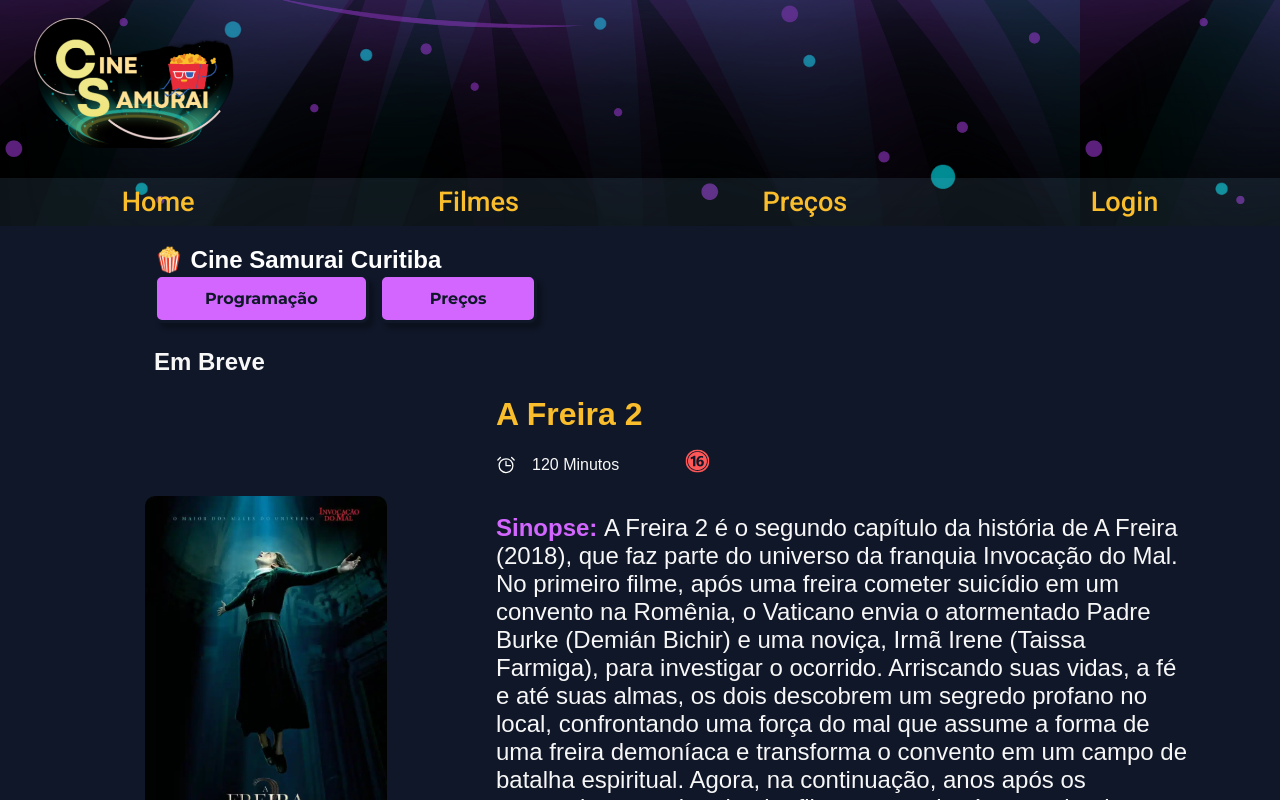
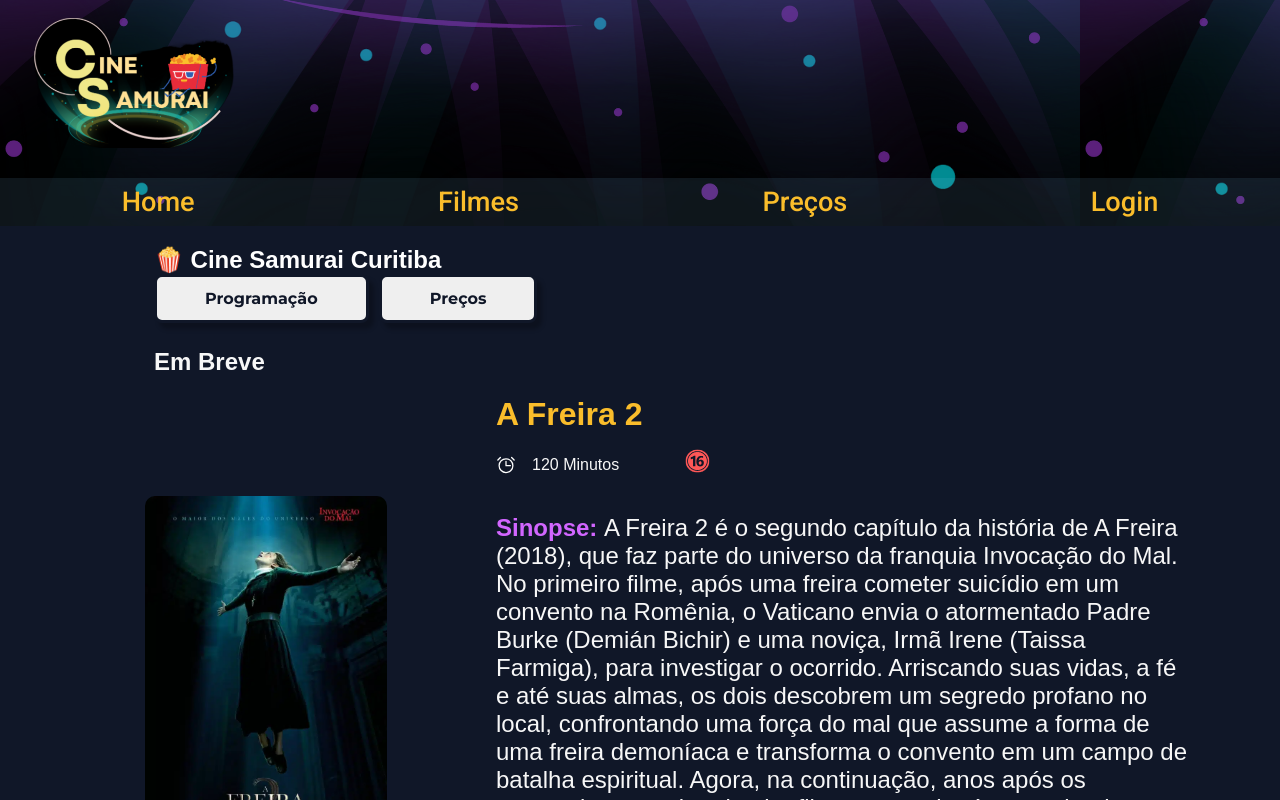
Before and after one commit to ericafernandaj/CineSamurai, a React (Vite) app: page / in a window 1280 px wide. Shown: the top 800 px of the page. Built offline with nearby package versions, Linux system fonts and the light colour scheme.

Commit message:
refactor: correcao do nome das cores

```diff
--- a/src/style/theme.js
+++ b/src/style/theme.js
@@ -1,15 +1,15 @@
 export const tema = {
     blue900: '#263238',
-    yellow: '#d266ff',
+    magenta: '#d266ff',
     blue500: '#101728',
     blue200: '#A8DADC',
     blue100: '#D0E8E8',
     white50: '#FFFFFF',
     white200: '#E9F0F0',
-    red700: '#A3151A',
-    red500: '#9A4A4D',
-    red50: '#FF3C5F',
+    crimson700: '#A3151A',
+    crimson500: '#9A4A4D',
+    crimson50: '#FF3C5F',
     black700: '#000000',
     green500: '#34673F',
-    green50: '#E8F3EB',
-  }
+    green50: '#E8F3EB'
+}
```
